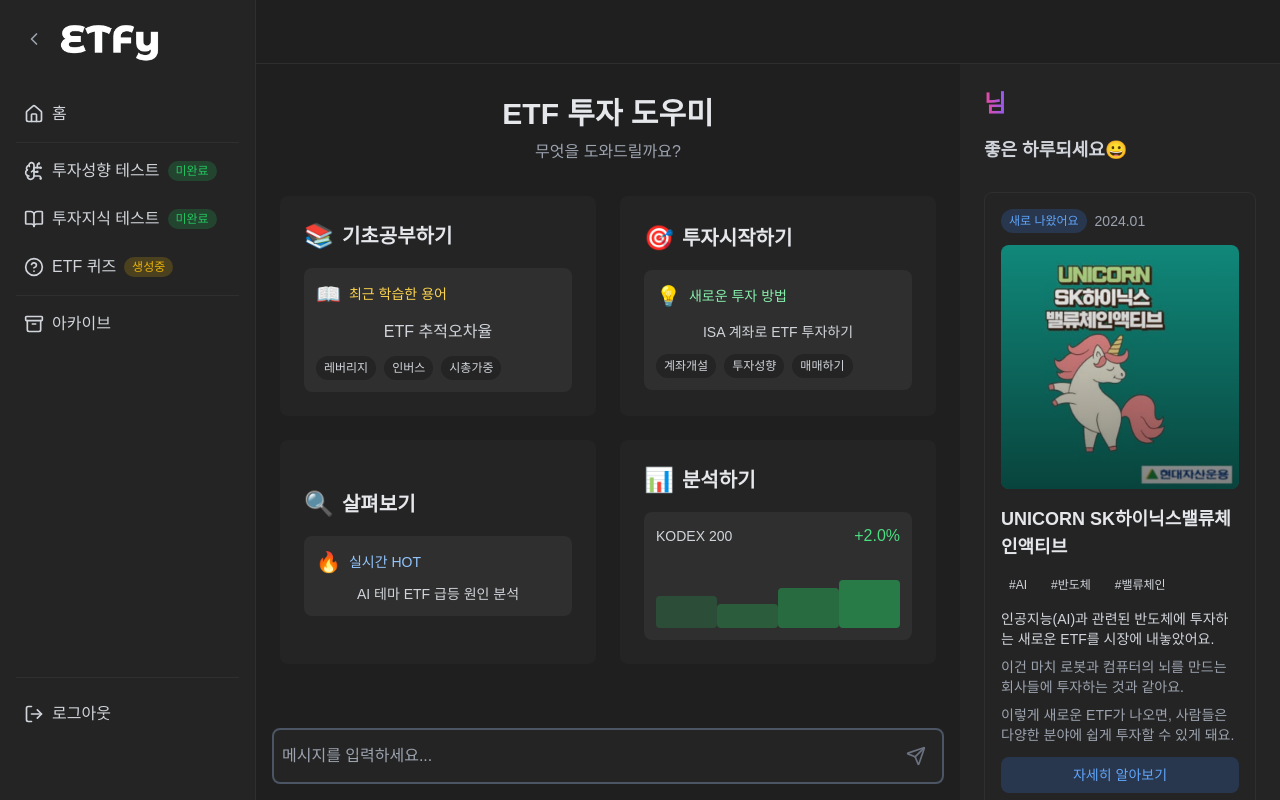
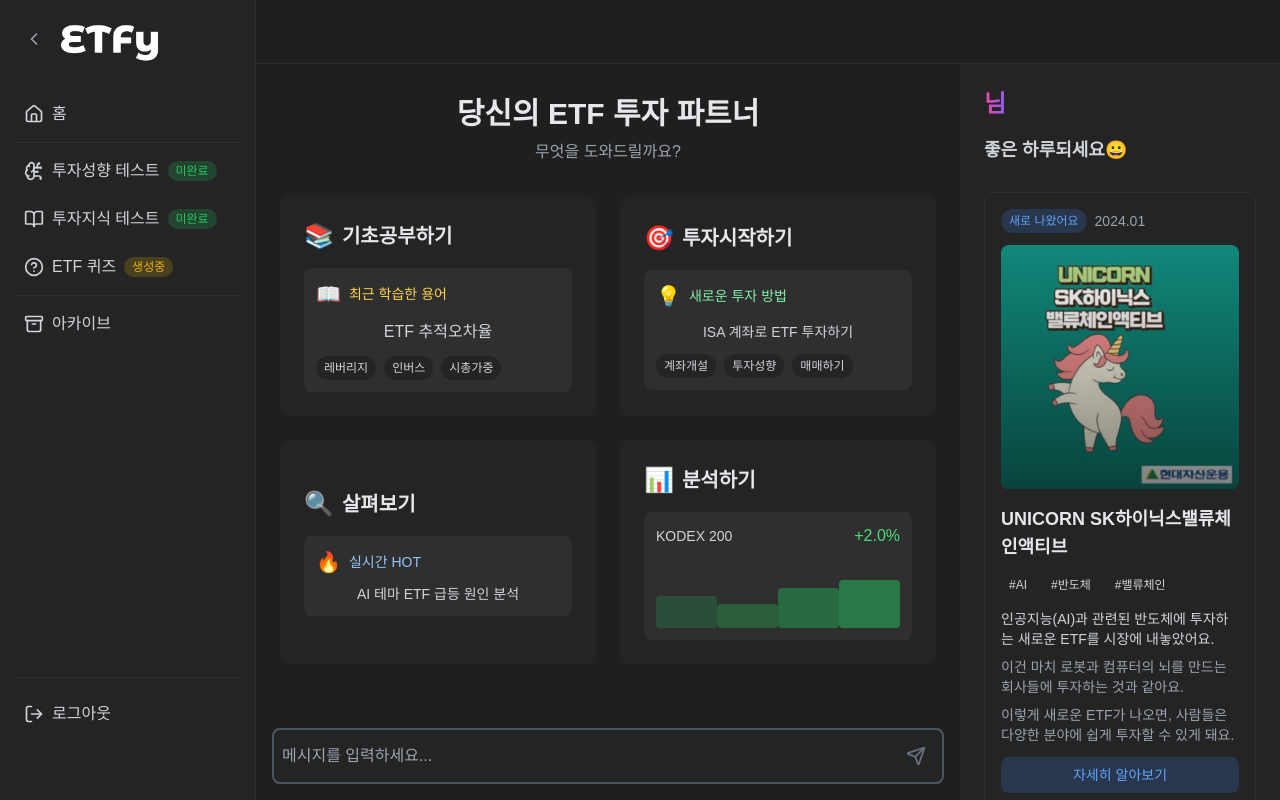
Before and after one commit to leehee16/etfy, a Next.js app: page / in a window 1280 px wide. Built offline with nearby package versions, Linux system fonts and the light colour scheme.

Commit message:
빌드전 업데이트

```diff
--- a/components/MainContent.tsx
+++ b/components/MainContent.tsx
@@ -447,7 +447,7 @@
                 <div className="flex-shrink-0 py-8 px-6">
                   <div className="text-center mb-8">
                     <h2 className="text-3xl font-bold text-gray-200 mb-2">
-                      ETF 투자 도우미
+                      당신의 ETF 투자 파트너
                     </h2>
                     <p className="text-gray-400">
                       무엇을 도와드릴까요?
```
